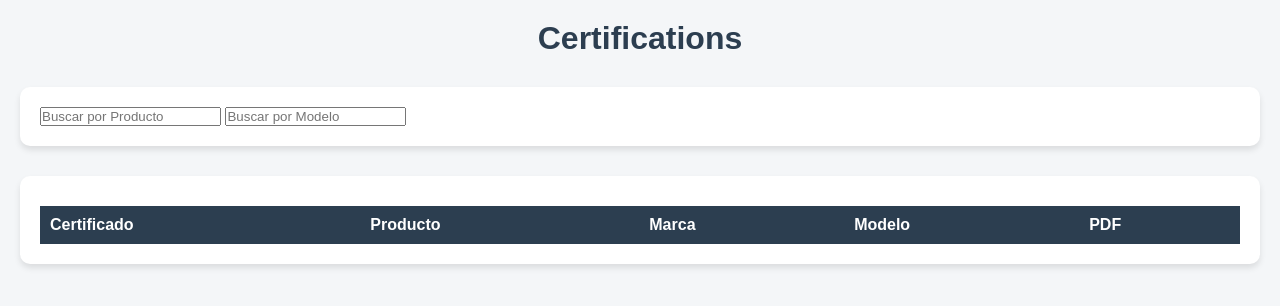
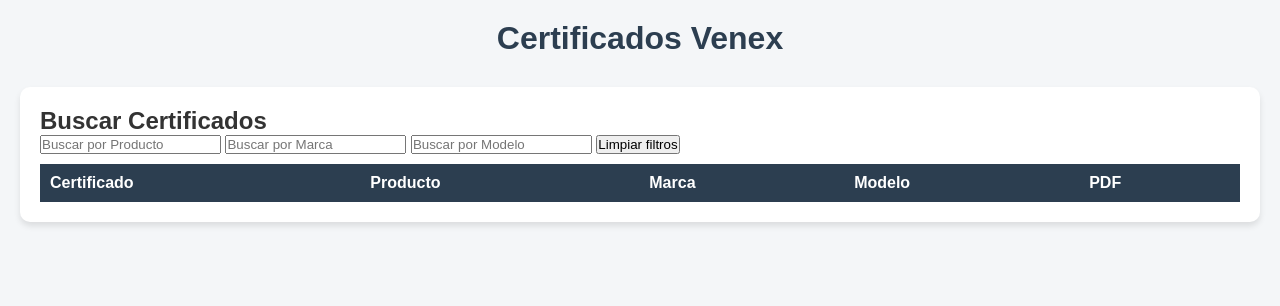
Before and after one commit to VenexSA/certifications, a plain HTML site: page index.html in a window 1280 px wide. Drawn offline with Linux system fonts and the light colour scheme; no server answers.

Commit message:
Update index.html

```diff
--- a/index.html
+++ b/index.html
@@ -2,20 +2,23 @@
 <html lang="es">
 <head>
   <meta charset="UTF-8">
-  <title>Certifications</title>
+  <title>Certifications - Venex</title>
   <link rel="stylesheet" href="css/styles.css">
 </head>
 <body>
   <header>
-    <h1>Certifications</h1>
+    <h1>Certificados Venex</h1>
   </header>
 
-  <section id="searchSection">
-    <input type="text" id="searchProducto" placeholder="Buscar por Producto">
-    <input type="text" id="searchModelo" placeholder="Buscar por Modelo">
-  </section>
+  <section>
+    <h2>Buscar Certificados</h2>
+    <div class="search-container">
+      <input type="text" id="searchProducto" placeholder="Buscar por Producto">
+      <input type="text" id="searchMarca" placeholder="Buscar por Marca">
+      <input type="text" id="searchModelo" placeholder="Buscar por Modelo">
+      <button id="clearFilters">Limpiar filtros</button>
+    </div>
 
-  <section id="resultsSection">
     <table>
       <thead>
         <tr>
@@ -26,7 +29,7 @@
           <th>PDF</th>
         </tr>
       </thead>
-      <tbody id="resultsTableBody"></tbody>
+      <tbody id="certTableBody"></tbody>
     </table>
   </section>
 
```
